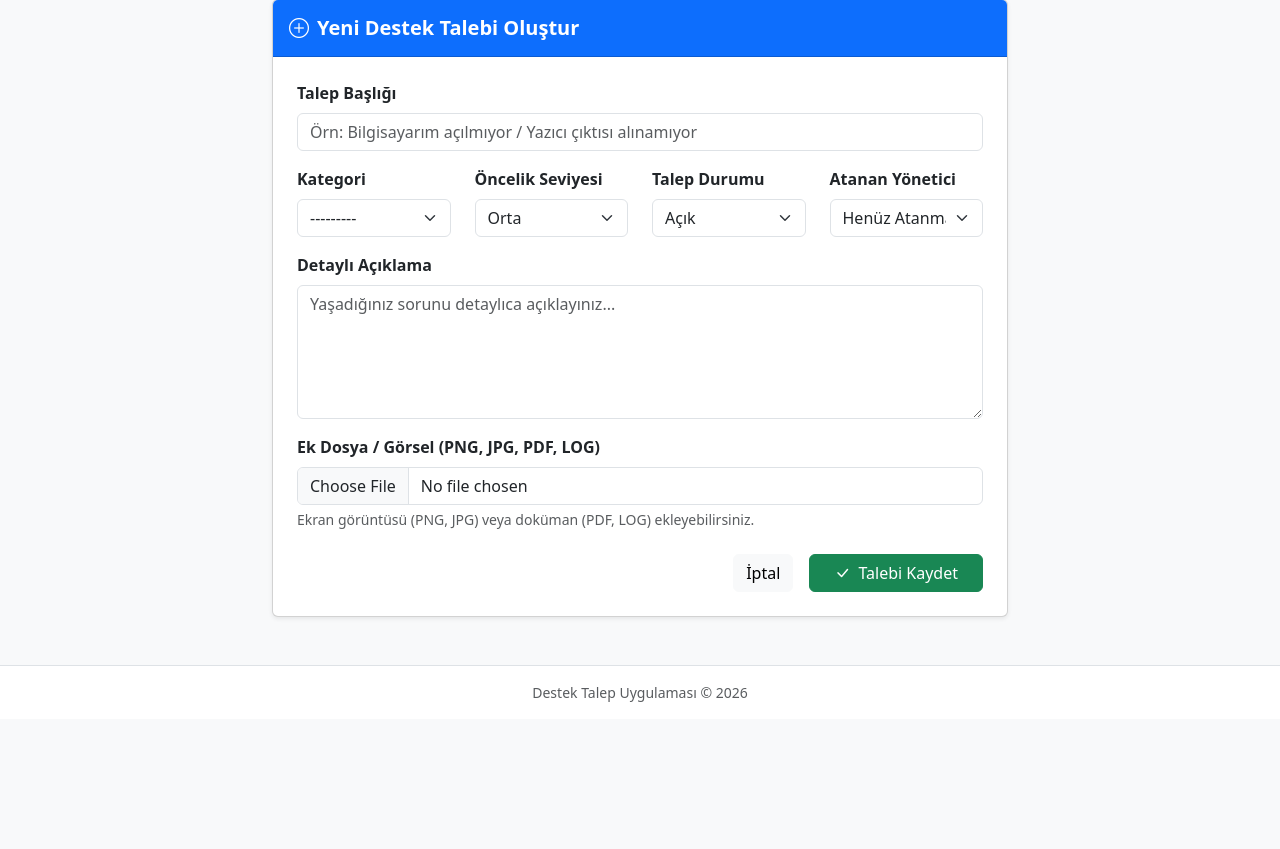
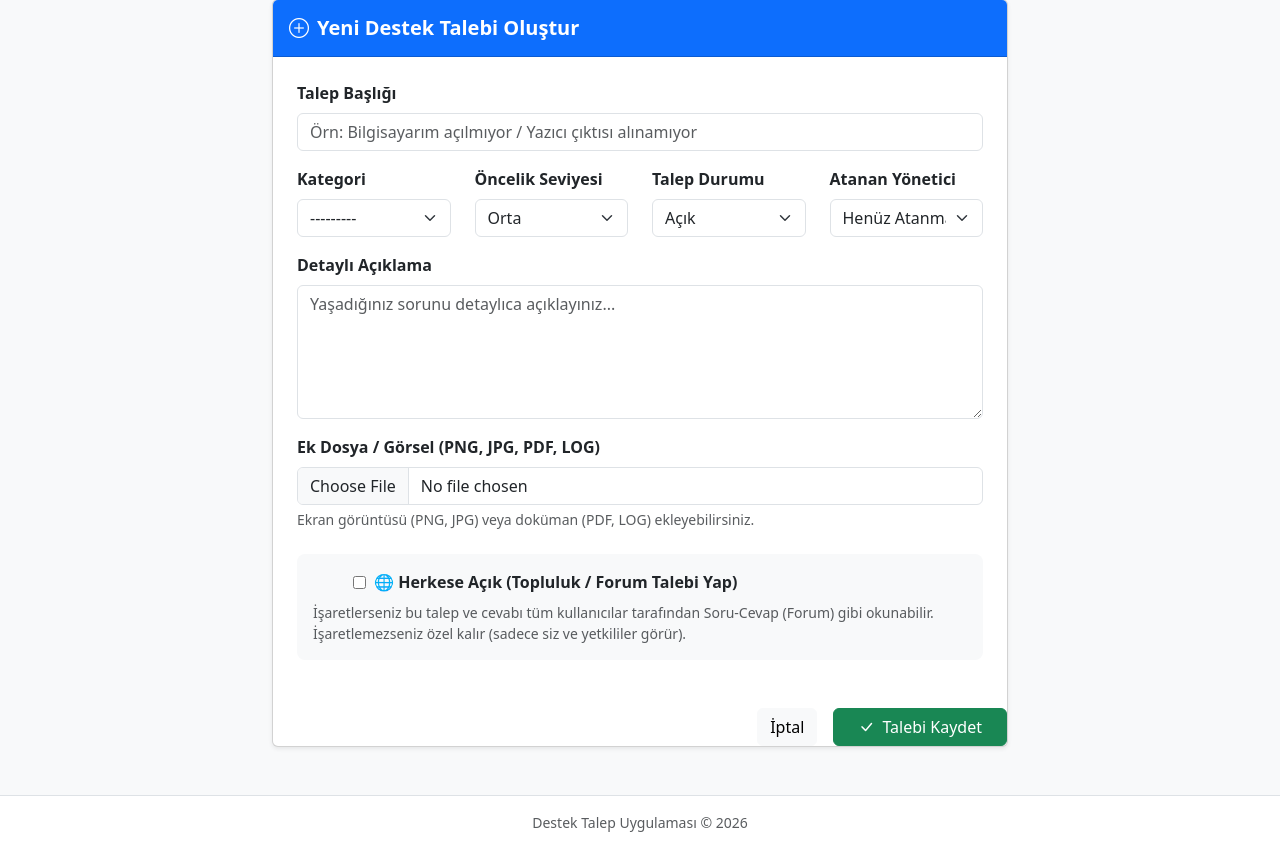
Before and after one commit to aaysenr/SupportTicketSystem-2026, a Django app: page /ticket/new/ in a window 1280 px wide. Shown: the part 128-977 px from the top of the page. Before the commit the page ends 830 px from the top, so only its background shows below. Run offline with Django 5.2, Linux system fonts and the light colour scheme; the visitor is signed in with stand-in values (Sample User, id 1); data comes from the database, SQL or seed files in the repository; data that the repository does not hold is empty.

Commit message:
feat: herkese açık topluluk forumu ve özel destek talebi erişim kontrolleri eklendi

```diff
--- a/tickets/forms.py
+++ b/tickets/forms.py
@@ -32,7 +32,9 @@ class TicketForm(forms.ModelForm):  # Django'nun hazır ModelForm sınıfından
     class Meta: # Django'ya bu formun hangi modeli kullanacağını ve hangi alanları göstereceğini bildirir
         model = Ticket # Formun Ticket veritabanı tablosundan türetileceğini belirtir.
         # Formda kullanıcının doldurmasını istediğimiz alanlar:
-        fields = ['title', 'category', 'priority', 'status', 'assigned_to', 'description', 'attachment']
+
+        fields = ['title', 'category', 'priority', 'status', 'assigned_to', 'is_public', 'description', 'attachment']
+
 
         # Form alanlarının HTML görünümünü ve davranışlarını (placeholder, class, rows vb.) tanımlar.
         # ModelForm içindeki Meta sınıfında tanımlanan bu bölüm,
--- a/tickets/models.py
+++ b/tickets/models.py
@@ -148,6 +148,18 @@ class Ticket(models.Model):
         null=True,  # veritabanında NULL olarak saklanabilir
         verbose_name="Dosya / Görsel Eki" # admin panelinde görünecek başlık
     )
+
+
+    is_public = models.BooleanField(
+        default=False,
+        verbose_name="Herkese Açık (Topluluk / Forum Talebi)",
+        help_text="İşaretlenirse tüm kullanıcılar bu talebi ve çözümünü görebilir. İşaretlenmezse sadece yöneticiler görebilir."
+    )
+
+
+
+
+
 
 
 
--- a/tickets/templates/tickets/ticket_form.html
+++ b/tickets/templates/tickets/ticket_form.html
@@ -116,6 +116,21 @@ Yeni Destek Talebi Oluştur - Destek Sistemi
                         <div class="form-text text-muted">Ekran görüntüsü (PNG, JPG) veya doküman (PDF, LOG) ekleyebilirsiniz.</div>
                     </div>
 
+                    <!-- Topluluk / Forum Gizlilik Seçeneği -->
+                    <div class="card bg-light border-0 p-3 mb-4 rounded-3 text-start">
+                        <div class="form-check form-switch mb-1 d-flex align-items-center justify-content-start">
+                            {{ form.is_public }}
+                            <label class="form-check-label fw-bold text-dark ms-2 mb-0" for="{{ form.is_public.id_for_label }}">
+                                🌐 Herkese Açık (Topluluk / Forum Talebi Yap)
+                            </label>
+                        </div>
+                        <div class="form-text text-muted small mt-1 ms-0">
+                            İşaretlerseniz bu talep ve cevabı tüm kullanıcılar tarafından Soru-Cevap (Forum) gibi okunabilir. İşaretlemezseniz özel kalır (sadece siz ve yetkililer görür).
+                        </div>
+                    </div>
+
+
+                    </div>
                     <!-- Kaydet ve İptal Butonları -->
                     <div class="d-grid gap-2 d-md-flex justify-content-md-end">
                         {% if ticket %}
--- a/tickets/views.py
+++ b/tickets/views.py
@@ -291,14 +291,21 @@ def ticket_list(request):
 
     filter_mine = request.GET.get('mine') == '1' or request.GET.get('filter') == 'mine'
 
-    # 1. Kullanıcının rolüne ve seçili filtreye göre temel talep kümesini belirliyoruz
+       # 1. Kullanıcının rolüne ve seçili filtreye göre temel talep kümesini belirliyoruz
     if request.user.is_staff:
         if filter_mine:
             base_tickets = Ticket.objects.filter(created_by=request.user).select_related('created_by', 'category', 'assigned_to')
         else:
             base_tickets = Ticket.objects.all().select_related('created_by', 'category', 'assigned_to')
     else:
-        base_tickets = Ticket.objects.filter(created_by=request.user).select_related('created_by', 'category', 'assigned_to')
+        if filter_mine:
+            # "Taleplerim" Sekmesi: Sadece kendi açtığı talepler (Özel + Genel)
+            base_tickets = Ticket.objects.filter(created_by=request.user).select_related('created_by', 'category', 'assigned_to')
+        else:
+            # "Destek Sistemi" (Genel Forum Akışı): Herkese açık tüm talepler + kullanıcının kendi talepleri
+            base_tickets = Ticket.objects.filter(
+                Q(is_public=True) | Q(created_by=request.user)
+            ).select_related('created_by', 'category', 'assigned_to')
 
 
 
@@ -464,14 +471,10 @@ def ticket_detail(request, pk):
     """
 
 
-    # Güvenlik & Gizlilik Kontrolü: Talebi oluşturan kişi veya yönetici değilse engelle
-    if not request.user.is_staff and ticket.created_by != request.user:
-        messages.error(request, "Bu destek talebini görüntüleme yetkiniz yok!")
+    # GİZLİLİK KONTROLÜ: Özel talepleri sadece yetkili yöneticiler veya talebi açan kullanıcı görebilir!
+    if not ticket.is_public and not request.user.is_staff and ticket.created_by != request.user:
+        messages.error(request, "Bu özel destek talebini görüntüleme yetkiniz yok!")
         return redirect('ticket_list')
-
-        #IDOR Güvenlik Duvarı: Kullanıcı ne yöneticiyse ne de o talebin bizzat sahibiyse, işlem hemen kesilir;
-        #kırmızı bir hata mesajıyla ana sayfaya postalanır.
-
 
 
     # Sistem log metinlerini yorumlar akışından süzüp sadece gerçek kullanıcı yorumlarını çekiyoruz
```
Also changed, not shown: tickets/templates/tickets/ticket_detail.html (+8 -2 lines), tickets/templates/tickets/ticket_list.html (+11 -2 lines), tickets/migrations/0009_ticket_is_public.py (added).
